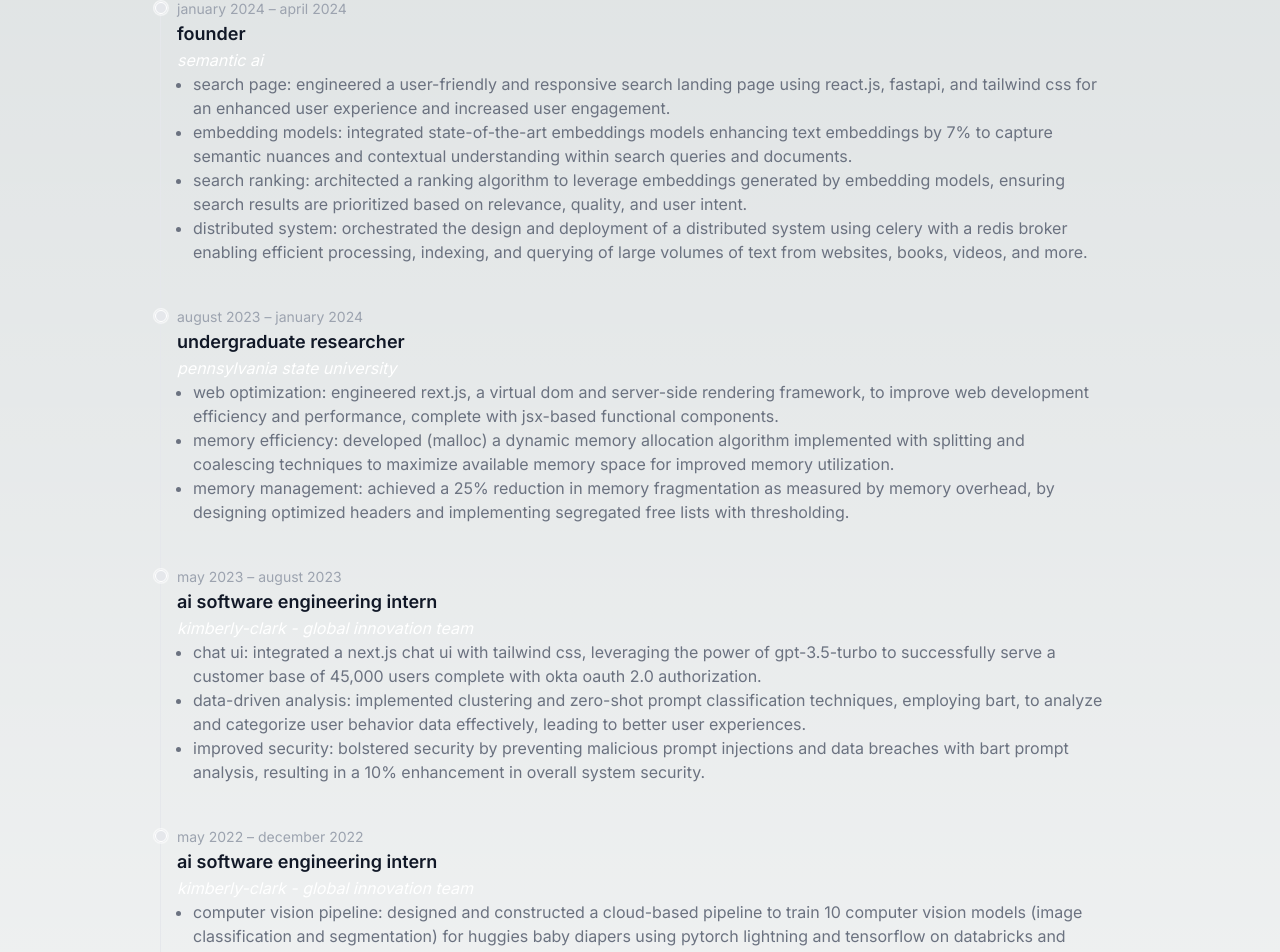
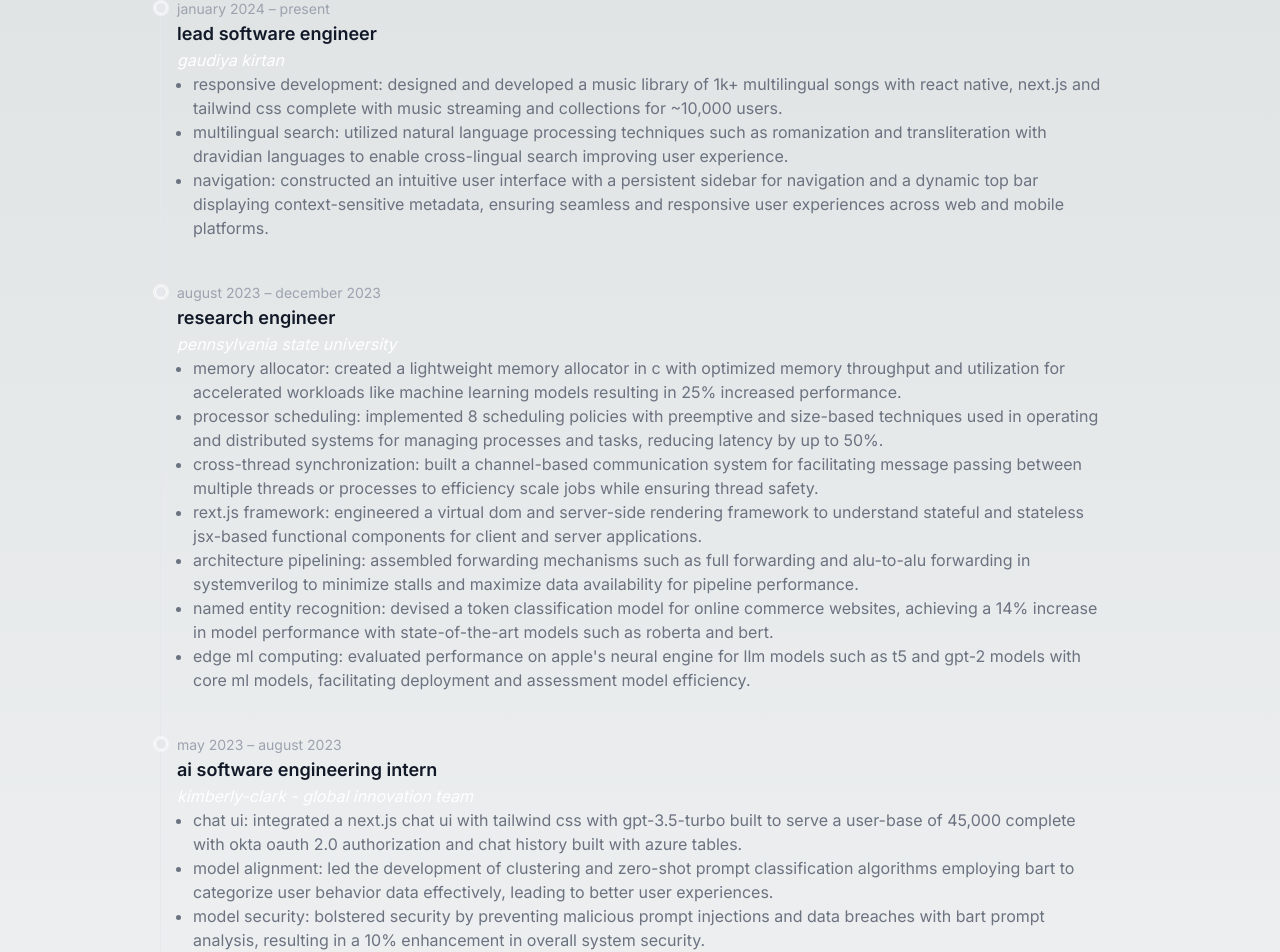
Before and after one commit to kendreaditya/kendreaditya.github.io, a Next.js app: page / in a window 1280 px wide. Shown: the part 820-1772 px from the top of the page. Built offline with nearby package versions, Linux system fonts and the light colour scheme.

Commit message:
updated resume

```diff
--- a/public/resume.ts
+++ b/public/resume.ts
@@ -19,78 +19,81 @@
 
 const experience: Experience[] = [
   {
-      "title": "Founder",
-      "company": "Semantic AI",
-      "dates": "January 2024 – April 2024",
-      "skills": ["React.js", "Flask/Django", "Tailwind CSS", "Embeddings", "Distributed Systems", "Celery", "Redis"],
-      "description": [
-        "Search Page: Engineered a user-friendly and responsive search landing page using React.js, FastAPI, and Tailwind CSS for an enhanced user experience and increased user engagement.",
-        "Embedding Models: Integrated state-of-the-art embeddings models enhancing text embeddings by 7% to capture semantic nuances and contextual understanding within search queries and documents.",
-        "Search Ranking: Architected a ranking algorithm to leverage embeddings generated by embedding models, ensuring search results are prioritized based on relevance, quality, and user intent.",
-        "Distributed System: Orchestrated the design and deployment of a distributed system using Celery with a Redis broker enabling efficient processing, indexing, and querying of large volumes of text from websites, books, videos, and more.",
+    title: "Lead Software Engineer",
+    company: "Gaudiya Kirtan",
+    dates: "January 2024 – Present",
+    skills: ["React Native", "Next.js", "Tailwind CSS", "Natural Language Processing", "User Experience Design"],
+    description: [
+      "Responsive Development: Designed and developed a music library of 1K+ multilingual songs with React Native, Next.js and Tailwind CSS complete with music streaming and collections for ~10,000 users.",
+      "Multilingual Search: Utilized natural language processing techniques such as romanization and transliteration with Dravidian languages to enable cross-lingual search improving user experience.",
+      "Navigation: Constructed an intuitive user interface with a persistent sidebar for navigation and a dynamic top bar displaying context-sensitive metadata, ensuring seamless and responsive user experiences across web and mobile platforms."
     ]
   },
   {
-      "title": "Undergraduate Researcher",
-      "company": "Pennsylvania State University",
-      "dates": "August 2023 – January 2024",
-      "skills": ["Rext.js", "Dynamic Memory Allocation", "Memory Management"],
-      "description": [
-        "Web Optimization: Engineered Rext.js, a virtual DOM and server-side rendering framework, to improve web development efficiency and performance, complete with JSX-based functional components.",
-        "Memory Efficiency: Developed (malloc) a dynamic memory allocation algorithm implemented with splitting and coalescing techniques to maximize available memory space for improved memory utilization.",
-        "Memory Management: Achieved a 25% reduction in memory fragmentation as measured by memory overhead, by designing optimized headers and implementing segregated free lists with thresholding."
+    title: "Research Engineer",
+    company: "Pennsylvania State University",
+    dates: "August 2023 – December 2023",
+    skills: ["C Programming", "Operating Systems", "Distributed Systems", "React.js", "SystemVerilog", "Natural Language Processing", "Machine Learning"],
+    description: [
+      "Memory Allocator: Created a lightweight memory allocator in C with optimized memory throughput and utilization for accelerated workloads like machine learning models resulting in 25% increased performance.",
+      "Processor Scheduling: Implemented 8 scheduling policies with preemptive and size-based techniques used in operating and distributed systems for managing processes and tasks, reducing latency by up to 50%.",
+      "Cross-thread Synchronization: Built a channel-based communication system for facilitating message passing between multiple threads or processes to efficiency scale jobs while ensuring thread safety.",
+      "Rext.js Framework: Engineered a virtual DOM and server-side rendering framework to understand stateful and stateless JSX-based functional components for client and server applications.",
+      "Architecture Pipelining: Assembled forwarding mechanisms such as Full Forwarding and ALU-to-ALU Forwarding in SystemVerilog to minimize stalls and maximize data availability for pipeline performance.",
+      "Named Entity Recognition: Devised a token classification model for online commerce websites, achieving a 14% increase in model performance with state-of-the-art models such as RoBERTa and BERT.",
+      "Edge ML Computing: Evaluated performance on Apple's Neural Engine for LLM models such as T5 and GPT-2 models with Core ML models, facilitating deployment and assessment model efficiency."
     ]
   },
   {
-      "title": "AI Software Engineering Intern",
-      "company": "Kimberly-Clark - Global Innovation Team",
-      "dates": "May 2023 – August 2023",
-      "skills": ["Next.js", "gpt-3.5-turbo", "BART", "OAuth 2.0"],
-      "description": [
-        "Chat UI: Integrated a Next.js chat UI with Tailwind CSS, leveraging the power of gpt-3.5-turbo to successfully serve a customer base of 45,000 users complete with Okta OAuth 2.0 authorization.",
-        "Data-Driven Analysis: Implemented clustering and zero-shot prompt classification techniques, employing BART, to analyze and categorize user behavior data effectively, leading to better user experiences.",
-        "Improved Security: Bolstered security by preventing malicious prompt injections and data breaches with BART prompt analysis, resulting in a 10% enhancement in overall system security."
+    title: "AI Software Engineering Intern",
+    company: "Kimberly-Clark - Global Innovation Team",
+    dates: "May 2023 – August 2023",
+    skills: ["Next.js", "Tailwind CSS", "OpenAI GPT-3", "Azure", "Okta", "Natural Language Processing", "Machine Learning", "Security"],
+    description: [
+      "Chat UI: Integrated a Next.js chat UI with Tailwind CSS with gpt-3.5-turbo built to serve a user-base of 45,000 complete with Okta OAuth 2.0 authorization and chat history built with Azure Tables.",
+      "Model Alignment: Led the development of clustering and zero-shot prompt classification algorithms employing BART to categorize user behavior data effectively, leading to better user experiences.",
+      "Model Security: Bolstered security by preventing malicious prompt injections and data breaches with BART prompt analysis, resulting in a 10% enhancement in overall system security."
     ]
   },
   {
-      "title": "AI Software Engineering Intern",
-      "company": "Kimberly-Clark - Global Innovation Team",
-      "dates": "May 2022 – December 2022",
-      "skills": ["PyTorch Lightning", "TensorFlow", "React", "Azure Functions", "Web3.js", "Solidity", "Metamask"],
-      "description": [
-        "Computer Vision Pipeline: Designed and constructed a cloud-based pipeline to train 10 computer vision models (image classification and segmentation) for Huggies baby diapers using PyTorch Lightning and TensorFlow on Databricks and Azure ML Studio, enhancing product quality and customer satisfaction.",
+    title: "AI Software Engineering Intern",
+    company: "Kimberly-Clark - Global Innovation Team",
+    dates: "May 2022 – December 2022",
+    skills: ["Computer Vision", "PyTorch", "TensorFlow", "React.js", "Azure", "Blockchain", "Solidity", "Web3.js"],
+    description: [
+      "Computer Vision Pipeline: Conceptualized a cloud-based pipeline to train 10 computer vision models (image classification and segmentation) for Huggies baby diapers using PyTorch Lightning and TensorFlow on Databricks and Azure ML Studio, enhancing product quality and customer satisfaction.",
       "Full Stack Application: Spearheaded the development of a full-stack application, using React and Azure Functions, to seamlessly serve machine learning models to approximately 2000 users.",
-        "Blockchain Network: Constructed a Web3-based website using web3.js and Metamask, enabling seamless interaction with a Solidity smart contract on the Polygon/Ethereum blockchain networks for internal award recognition of over 1,500 employees."
+      "Blockchain Network: Coded a Web3-based website using web3.js and Metamask, enabling seamless interaction with a Solidity smart contract on the Polygon/Ethereum blockchain networks for internal award recognition of over 1,500 employees."
     ]
   },
   {
-      "title": "Machine Learning Engineering Intern",
-      "company": "York Exponential",
-      "dates": "August 2021 – January 2022",
-      "skills": ["CNN", "AWS", "EC2", "S3", "Lambda", "SageMaker"],
-      "description": [
+    title: "Machine Learning Engineering Intern",
+    company: "York Exponential",
+    dates: "August 2021 – January 2022",
+    skills: ["Object Detection", "TensorFlow", "Data Augmentation", "AWS", "Cloud Computing"],
+    description: [
       "Model Development: Delivered object detection solutions using CNN models in TensorFlow trained on a custom managed dataset of approximately 10,000 samples, enabling accurate object localization.",
       "Data Augmentation: Significantly improved model accuracy by 20% through the application of advanced data augmentation techniques by implementing transformations to diversify training data, enhancing the model's robustness and generalization capabilities.",
-        "Cloud Pipeline: Designed and deployed efficient data preprocessing pipelines on AWS, leveraging EC2, S3, Lambda, and SageMaker, achieved a 40% reduction in data processing time, optimizing model training and deployment workflows for large-scale projects."
+      "Cloud Pipeline: Deployed efficient data preprocessing pipelines on AWS, leveraging EC2, S3, Lambda, and SageMaker, achieved a 40% reduction in data processing time, optimizing model training and deployment workflows for large-scale projects."
     ]
   },
   {
-      "title": "Software Engineering Intern",
-      "company": "Palace",
-      "dates": "June 2021 – August 2021",
-      "skills": ["Node.js", "Express", "Redux", "Mongoose"],
-      "description": [
+    title: "Software Engineering Intern",
+    company: "Palace",
+    dates: "June 2021 – August 2021",
+    skills: ["Agile Methodologies", "Node.js", "Express.js", "Redux", "MongoDB", "API Design"],
+    description: [
       "Team Facilitator: Served as the Scrum Master for a team of 8 backend interns, orchestrating Agile ceremonies, including daily stand-ups, sprint planning, reviews, and advising on project goals.",
-        "API Endpoint Design: Designed and developed over 25 API endpoints using Node.js and Express, with Redux for efficient client-side state management, and harnessed Mongoose for seamless interaction with MongoDB; enhancing user experience and enabling smooth property booking and management."
+      "API Endpoint Design: Defined over 25 API endpoints using Node.js and Express, with Redux for efficient client-side state management, and harnessed Mongoose for seamless interaction with MongoDB; enhancing user experience and enabling smooth property booking and management."
     ]
   },
   {
-      "title": "Undergraduate Researcher",
-      "company": "Lehigh University",
-      "dates": "July 2020 – May 2021",
-      "skills": ["ResNet", "DenseNet", "PyTorch", "PyTorch Lightning", "Weights & Biases"],
-      "description": [
-        "Model Development: Led the development of cutting-edge EEG connectome analysis models utilizing ResNet and DenseNet architectures, achieving a remarkable average accuracy increase of 20% compared to prior methods, demonstrating expertise in advancing neuroimaging research.",
+    title: "Undergraduate Researcher",
+    company: "Lehigh University",
+    dates: "July 2020 – May 2021",
+    skills: ["Deep Learning", "PyTorch", "PyTorch Lightning", "Weights & Biases", "Data Preprocessing", "ResNet", "DenseNet"],
+    description: [
+      "Model Creation: Led the development of cutting-edge EEG connectome analysis models utilizing ResNet and DenseNet architectures, achieving a remarkable average accuracy increase of 20% compared to prior methods, demonstrating expertise in advancing neuroimaging research.",
       "End-to-End Pipeline: Established a comprehensive pipeline encompassing data preprocessing, model training, logging, and testing for EEG connectome analysis. Successfully managed and processed datasets exceeding 3GB in size, showcasing proficiency in handling large-scale data analysis tasks. Leveraged PyTorch and PyTorch Lightning for efficient deep learning workflows and integrated Weights & Biases for streamlined experiment tracking and management."
     ]
   }
```
Lines whose indentation alone changed are shown as unchanged.
